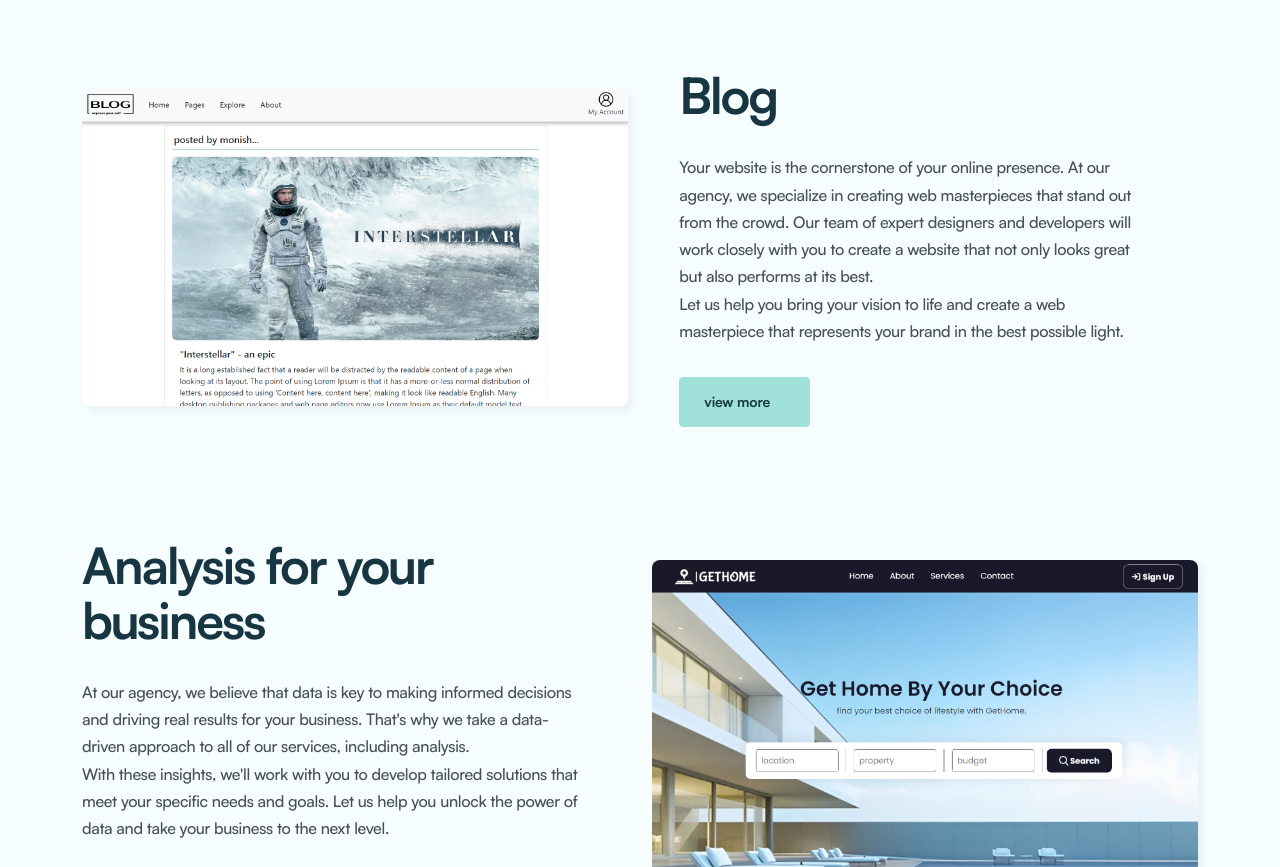
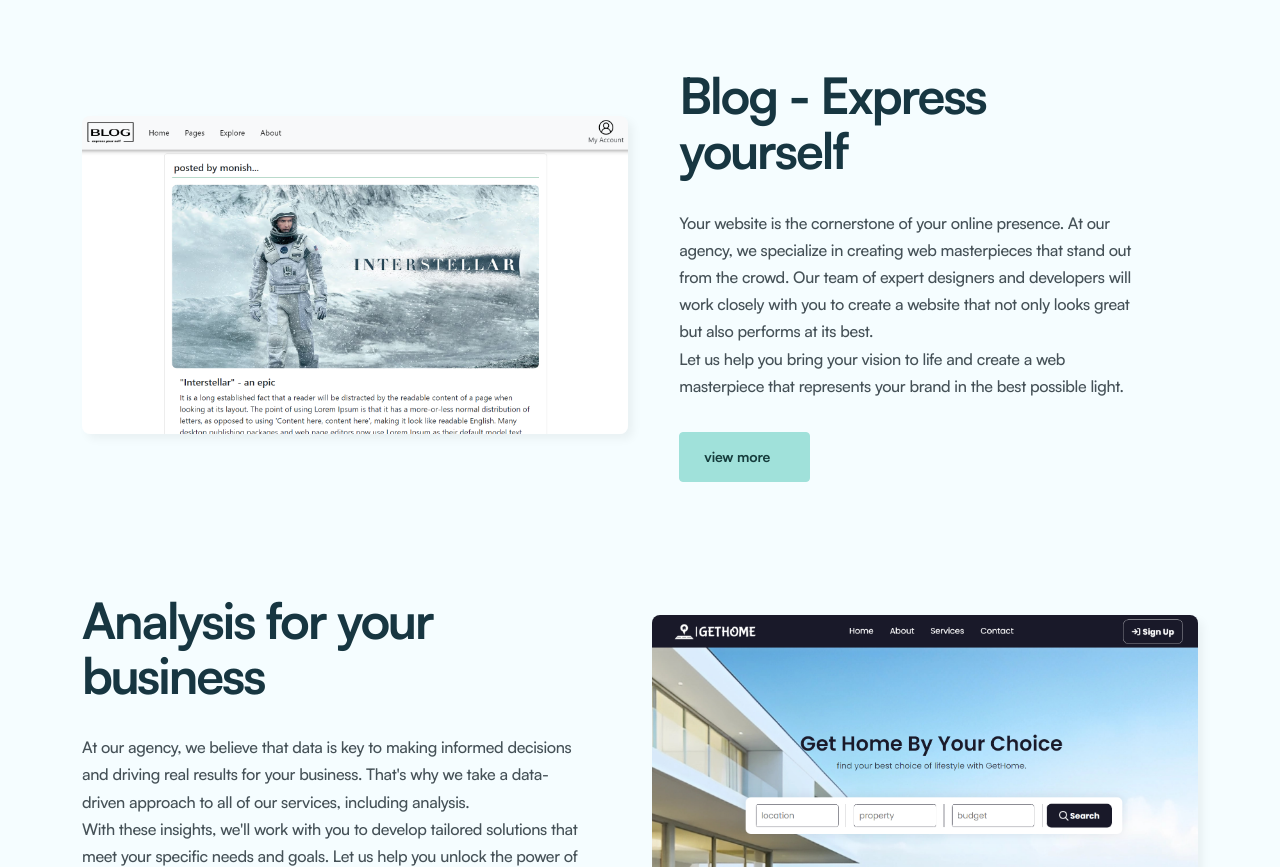
Before and after one commit to phanimonish/KPM_Portfolio, a plain HTML site: page index.html in a window 1280 px wide. Shown: the part 2262-3129 px from the top of the page. Drawn offline with Linux system fonts and the light colour scheme; some icons are missing; a web font is replaced by a local one.

Commit message:
image-text

```diff
--- a/index.html
+++ b/index.html
@@ -416,7 +416,8 @@ alt="hero images"
             <!-- start 1st work item content section-->
             <div class="work-item">
               <div class="work-content">
-                <h2>Blog </h2>
+                <h2>Blog - Express yourself</h2>
+                <h3></h3>
                 <p>
                   Your website is the cornerstone of your online presence. At
                   our agency, we specialize in creating web masterpieces that
```
